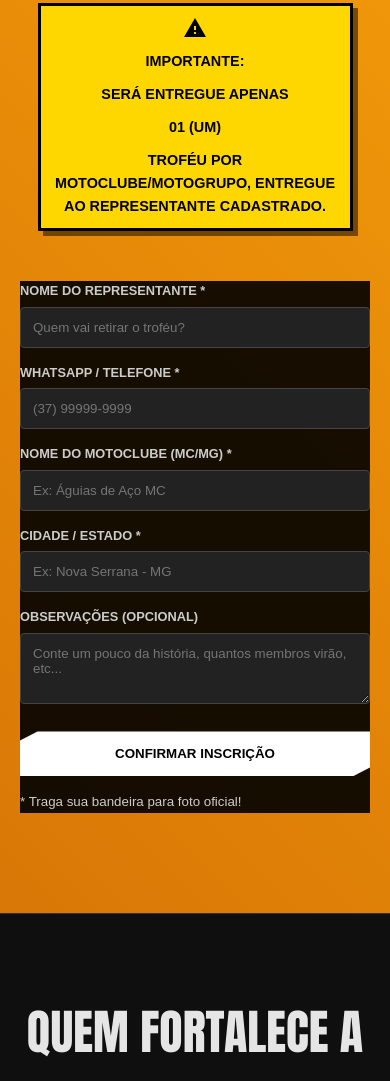
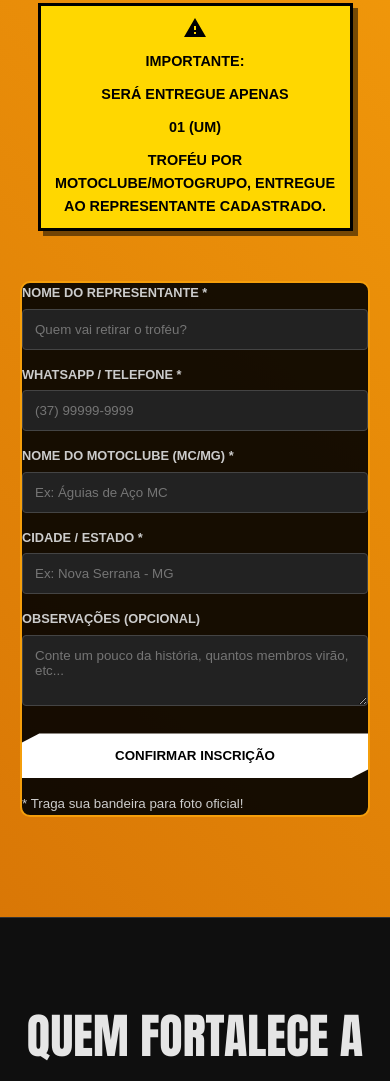
Before and after one commit to MarGLob/Encontro-Nacional-de-Motociclistas-Pitangui, a plain HTML site: page index.html in a window 390 px wide. Shown: the part 6337-7418 px from the top of the page. Drawn offline with Linux system fonts and the light colour scheme.

Commit message:
Update style.css

```diff
--- a/style.css
+++ b/style.css
@@ -629,7 +629,9 @@ footer { background: black; padding: 40px; text-align: center; border-top: 1px s
         max-width: 100% !important;
         padding: 20px 15px !important;
         box-shadow: none !important;
-        border-radius: 0;
+         border: 2px solid var(--primary); /* Exemplo: Borda Laranja */
+        border-radius: 10px !important;   /* Exemplo: Cantos arredondados */    }
+
     }
 
     .form-container-custom { padding: 0 !important; }
```
